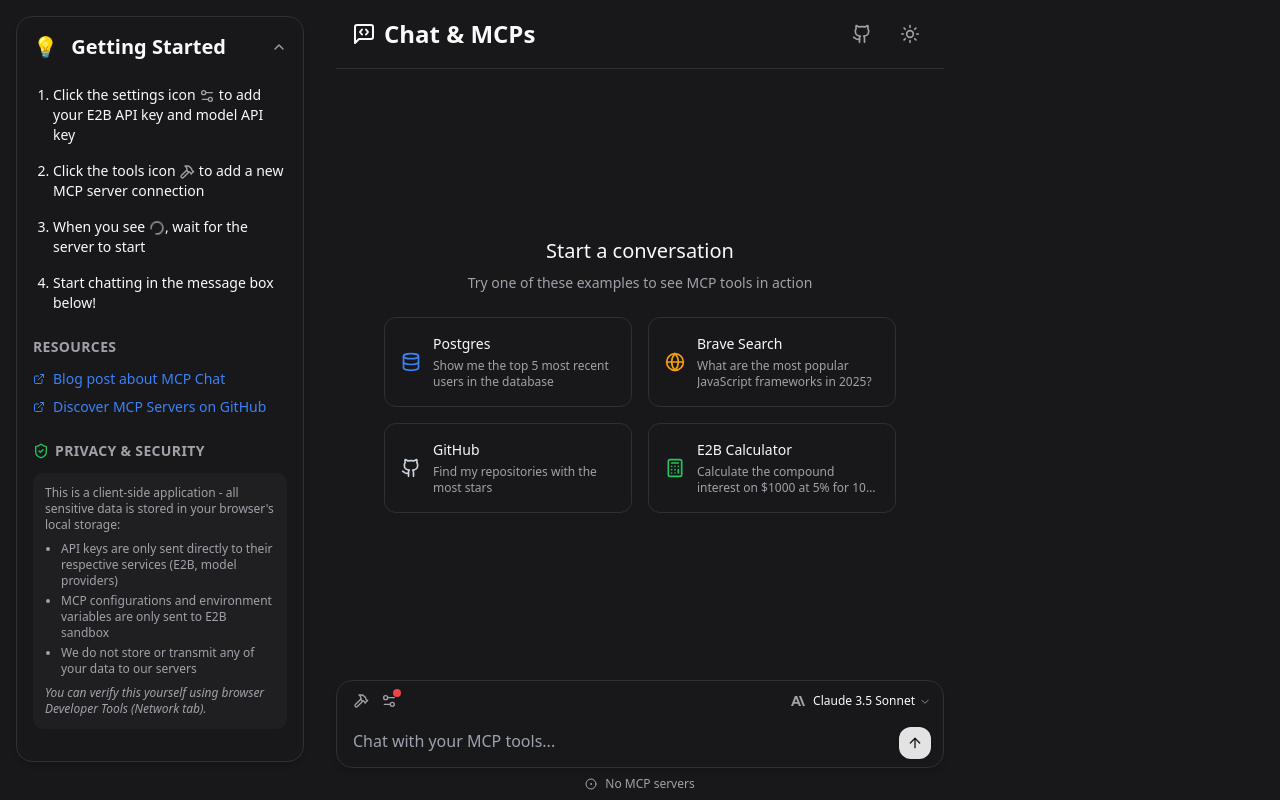
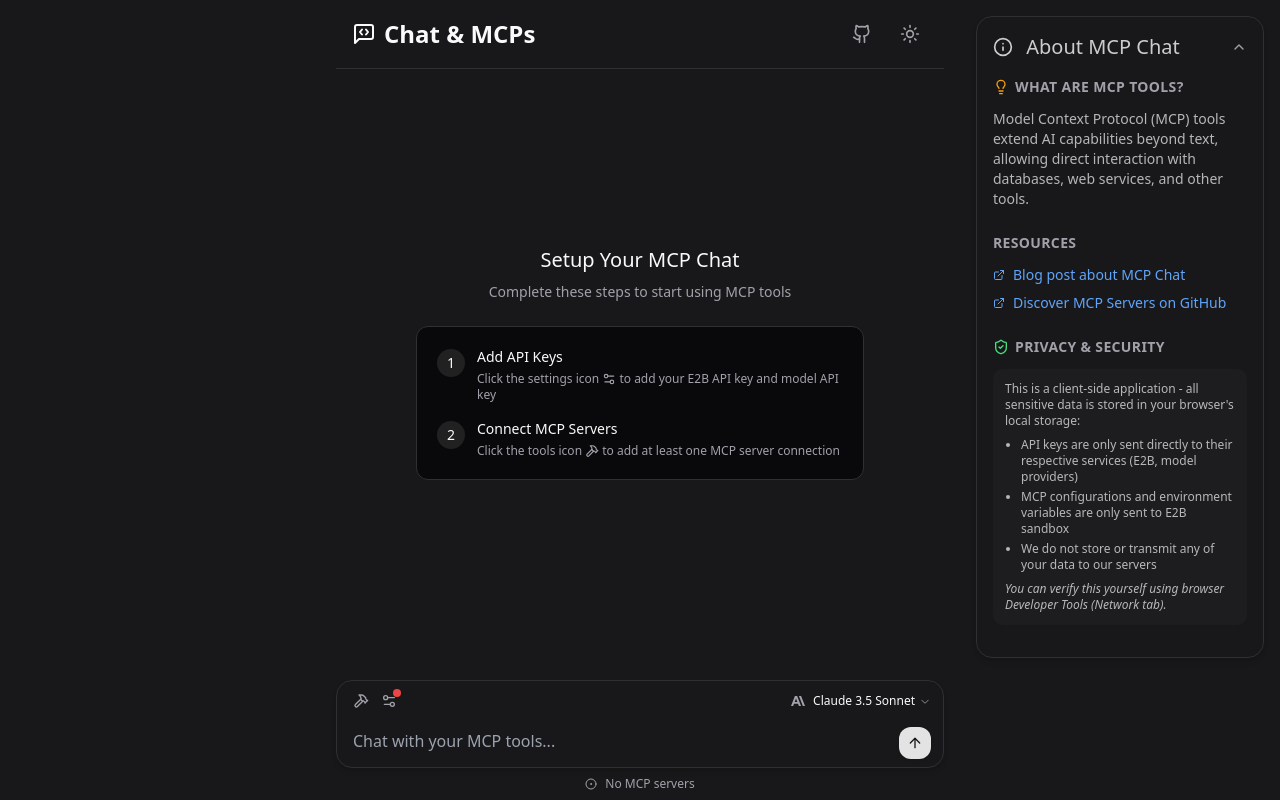
Before and after one commit to netglade/mcp-chat, a React (Vite) app: page / in a window 1280 px wide. Built offline with nearby package versions, Linux system fonts and the light colour scheme.

Commit message:
Onboarding

```diff
--- a/src/App.tsx
+++ b/src/App.tsx
@@ -143,6 +143,8 @@
                         messages={messages}
                         isLoading={isGenerateResponsePending}
                         onExampleClick={handleExampleClick}
+                        hasApiKey={e2bApiKey.length > 0 && languageModelConfiguration.model !== ''}
+                        hasServers={serverClients.some(client => client.state === 'running')}
                     />
                     <ChatInput
                         isErrored={error !== undefined}
--- a/src/components/Chat.tsx
+++ b/src/components/Chat.tsx
@@ -1,18 +1,69 @@
-import { LoaderIcon, HammerIcon } from 'lucide-react'
+import { LoaderIcon, HammerIcon, Settings2, CheckIcon } from 'lucide-react'
 import { useEffect, useState } from 'react'
 import { Message } from '@/types/message'
 import ReactMarkdown from 'react-markdown'
 import remarkGfm from 'remark-gfm'
 import { EmptyState } from '@/components/EmptyState'
 
+function SetupGuide({ hasApiKey, hasServers }: { hasApiKey: boolean; hasServers: boolean }) {
+    return (
+        <div className="h-full flex flex-col items-center justify-center p-4">
+            <div className="max-w-md mx-auto text-center mb-6">
+                <h2 className="text-xl font-medium mb-2">Setup Your MCP Chat</h2>
+                <p className="text-sm text-muted-foreground mb-6">
+                    Complete these steps to start using MCP tools
+                </p>
+
+                <div className="flex flex-col gap-4 items-start text-left bg-card border rounded-lg p-5">
+                    <div className="flex items-start gap-3">
+                        <div className={`flex-shrink-0 w-7 h-7 rounded-full ${hasApiKey ? 'bg-green-500' : 'bg-primary/10'} flex items-center justify-center mt-0.5`}>
+                            {hasApiKey ? (
+                                <CheckIcon className="h-4 w-4 text-white" />
+                            ) : (
+                                <span className="text-sm font-medium text-primary">1</span>
+                            )}
+                        </div>
+                        <div>
+                            <h3 className="text-sm font-medium mb-1">Add API Keys</h3>
+                            <p className="text-xs text-muted-foreground">
+                                Click the settings icon <Settings2 className="h-3.5 w-3.5 inline text-muted-foreground" /> to add your E2B API key and model API key
+                            </p>
+                        </div>
+                    </div>
+
+                    <div className="flex items-start gap-3">
+                        <div className={`flex-shrink-0 w-7 h-7 rounded-full ${hasServers ? 'bg-green-500' : 'bg-primary/10'} flex items-center justify-center mt-0.5`}>
+                            {hasServers ? (
+                                <CheckIcon className="h-4 w-4 text-white" />
+                            ) : (
+                                <span className="text-sm font-medium text-primary">2</span>
+                            )}
+                        </div>
+                        <div>
+                            <h3 className="text-sm font-medium mb-1">Connect MCP Servers</h3>
+                            <p className="text-xs text-muted-foreground">
+                                Click the tools icon <HammerIcon className="h-3.5 w-3.5 inline text-muted-foreground" /> to add at least one MCP server connection
+                            </p>
+                        </div>
+                    </div>
+                </div>
+            </div>
+        </div>
+    )
+}
+
 export function Chat({
     messages,
     isLoading,
     onExampleClick,
+    hasApiKey = false,
+    hasServers = false,
 }: {
     messages: Message[]
     isLoading: boolean
     onExampleClick?: (query: string) => void
+    hasApiKey?: boolean
+    hasServers?: boolean
 }) {
     const [expandedCalls, setExpandedCalls] = useState(
         {} as Record<string, boolean>,
@@ -32,7 +83,13 @@
         }
     }, [JSON.stringify(messages)])
 
-    if (messages.length === 0 && !isLoading && onExampleClick) {
+    // Show setup guide if API keys or servers are not set up
+    if (messages.length === 0 && !isLoading && (!hasApiKey || !hasServers)) {
+        return <SetupGuide hasApiKey={hasApiKey} hasServers={hasServers} />
+    }
+
+    // Only show EmptyState if API keys are set and at least one server is connected
+    if (messages.length === 0 && !isLoading && onExampleClick && hasApiKey && hasServers) {
         return <EmptyState onExampleClick={onExampleClick} />
     }
 
--- a/src/components/EmptyState.tsx
+++ b/src/components/EmptyState.tsx
@@ -33,7 +33,6 @@
     return (
         <div className="h-full flex flex-col items-center justify-center p-4">
             <div className="max-w-md mx-auto text-center mb-6">
-                <h2 className="text-xl font-medium mb-2">Start a conversation</h2>
                 <p className="text-sm text-muted-foreground">
                     Try one of these examples to see MCP tools in action
                 </p>
--- a/src/components/TutorialCard.tsx
+++ b/src/components/TutorialCard.tsx
@@ -1,26 +1,28 @@
 import { Accordion, AccordionContent, AccordionItem, AccordionTrigger } from '@/components/ui/Accordion.tsx'
-import { ExternalLink, ShieldCheck } from 'lucide-react'
-import { Settings2, HammerIcon, LoaderCircle } from 'lucide-react'
+import { ExternalLink, ShieldCheck, InfoIcon, Lightbulb } from 'lucide-react'
 
 export const TutorialCard = () => {
-    return <div className="absolute top-0 left-0 h-full w-[320px] 2xl:w-[400px] invisible xl:visible flex flex-col p-4">
+    return <div className="absolute top-0 right-0 h-full w-[320px] 2xl:w-[400px] invisible xl:visible flex flex-col p-4">
         <div className="shadow-md rounded-2xl bg-background border p-4">
             <Accordion type="single" collapsible defaultValue="item-1">
                 <AccordionItem value="item-1">
                     <AccordionTrigger>
-                        <h1 className="whitespace-pre text-xl font-bold flex items-center gap-2">
-                            <span>💡</span> Getting Started
+                        <h1 className="whitespace-pre text-xl font-medium text-foreground/80 flex items-center gap-2">
+                            <InfoIcon className="h-5 w-5 text-primary/80" /> About MCP Chat
                         </h1>
                     </AccordionTrigger>
                     <AccordionContent>
                         <div className="flex flex-col gap-6">
-                            {/* Setup Guide */}
-                            <ol className="list-decimal pl-5 space-y-4 pt-2">
-                                <li>Click the settings icon <Settings2 className="h-4 w-4 inline text-muted-foreground" /> to add your E2B API key and model API key</li>
-                                <li>Click the tools icon <HammerIcon className="h-4 w-4 inline text-muted-foreground" /> to add a new MCP server connection</li>
-                                <li>When you see <LoaderCircle className="h-4 w-4 inline text-muted-foreground animate-spin" />, wait for the server to start</li>
-                                <li>Start chatting in the message box below!</li>
-                            </ol>
+                            {/* About MCP Section */}
+                            <div className="space-y-3">
+                                <h2 className="font-semibold text-sm text-muted-foreground uppercase tracking-wide flex items-center gap-1.5">
+                                    <Lightbulb className="h-4 w-4 text-amber-500" />
+                                    What are MCP Tools?
+                                </h2>
+                                <p className="text-sm text-foreground/70">
+                                    Model Context Protocol (MCP) tools extend AI capabilities beyond text, allowing direct interaction with databases, web services, and other tools.
+                                </p>
+                            </div>
 
                             {/* Resources Section */}
                             <div className="space-y-3">
@@ -30,13 +32,13 @@
                                 <div className="space-y-2">
                                     <a href="https://github.com/modelcontextprotocol/servers"
                                         target="_blank"
-                                        className="flex items-center gap-2 text-sm text-blue-600 dark:text-blue-500 hover:underline">
+                                        className="flex items-center gap-2 text-sm text-blue-500 dark:text-blue-400 hover:underline">
                                         <ExternalLink className="h-3 w-3" />
                                         Blog post about MCP Chat
                                     </a>
                                     <a href="https://github.com/topics/mcp-server"
                                         target="_blank"
-                                        className="flex items-center gap-2 text-sm text-blue-600 dark:text-blue-500 hover:underline">
+                                        className="flex items-center gap-2 text-sm text-blue-500 dark:text-blue-400 hover:underline">
                                         <ExternalLink className="h-3 w-3" />
                                         Discover MCP Servers on GitHub
                                     </a>
@@ -46,11 +48,11 @@
                             {/* Privacy Notice */}
                             <div className="space-y-3">
                                 <h2 className="font-semibold text-sm text-muted-foreground uppercase tracking-wide flex items-center gap-1.5">
-                                    <ShieldCheck className="h-4 w-4 text-green-600 dark:text-green-500" />
+                                    <ShieldCheck className="h-4 w-4 text-green-600 dark:text-green-400" />
                                     Privacy & Security
                                 </h2>
-                                <div className="rounded-md bg-muted/50 p-3">
-                                    <div className="space-y-2 text-xs text-muted-foreground">
+                                <div className="rounded-md bg-muted/40 p-3">
+                                    <div className="space-y-2 text-xs text-foreground/70">
                                         <p>
                                             This is a client-side application - all sensitive data is stored in your browser's local storage:
                                         </p>
```
Also changed, not shown: src/components/ToolSettings.tsx (+12 -10 lines).
